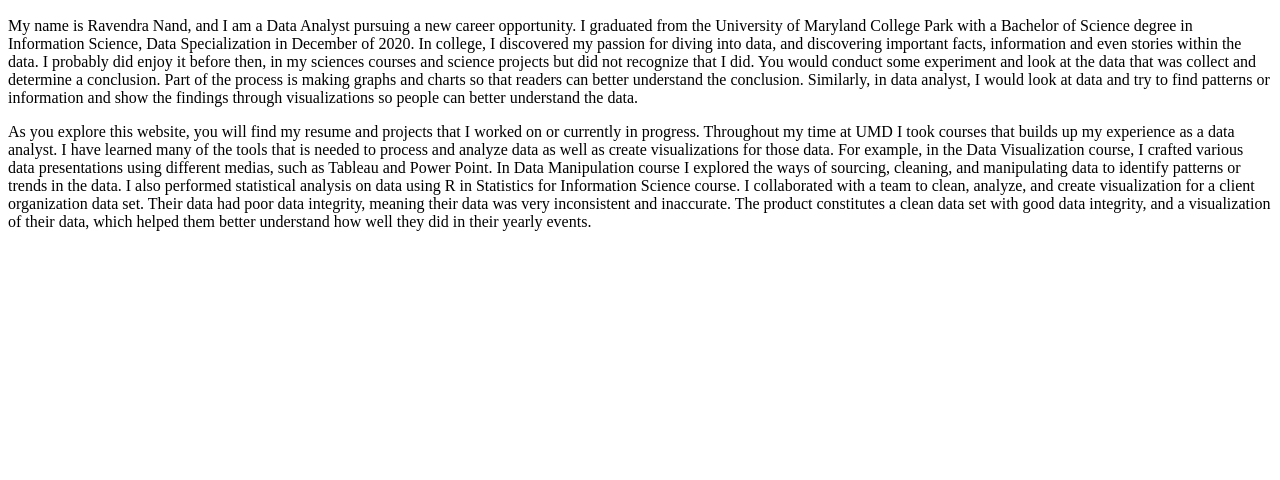
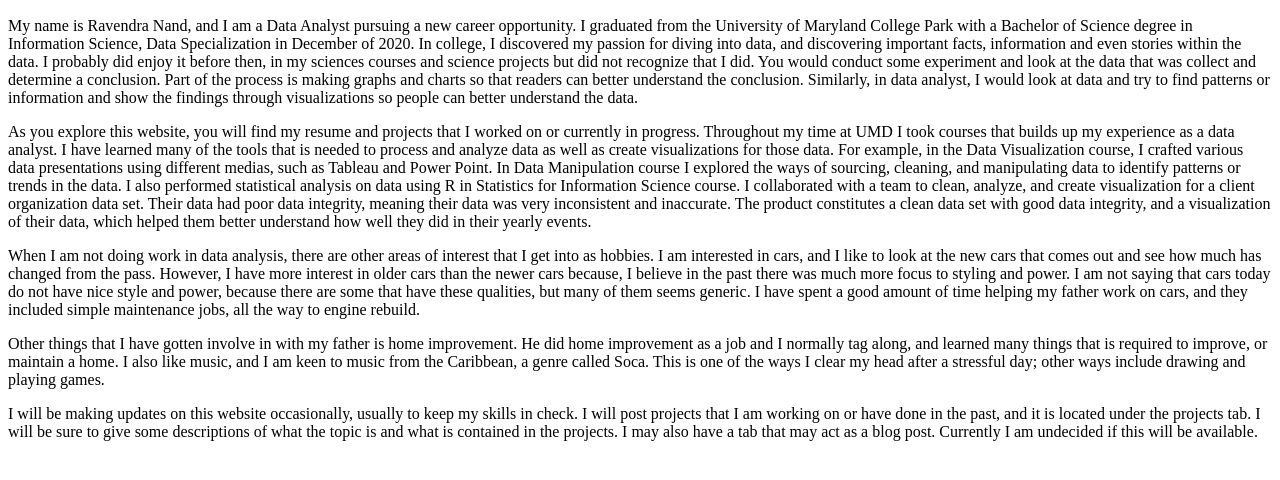
Before and after one commit to RavendraNand97/RavProjectWebsite, a website: page public/index.html in a window 1280 px wide. Shown: the part 96-576 px from the top of the page. Drawn offline with Linux system fonts and the light colour scheme.

Commit message:
aboutpagemoreparagraphs

```diff
--- a/public/index.html
+++ b/public/index.html
@@ -18,7 +18,16 @@
     </p>
 
     <p>
+        When I am not doing work in data analysis, there are other areas of interest that I get into as hobbies. I am interested in cars, and I like to look at the new cars that comes out and see how much has changed from the pass. However, I have more interest in older cars than the newer cars because, I believe in the past there was much more focus to styling and power. I am not saying that cars today do not have nice style and power, because there are some that have these qualities, but many of them seems generic. I have spent a good amount of time helping my father work on cars, and they included simple maintenance jobs, all the way to engine rebuild.
 
     </p>
 
+    <p>
+        Other things that I have gotten involve in with my father is home improvement. He did home improvement as a job and I normally tag along, and learned many things that is required to improve, or maintain a home. I also like music, and I am keen to music from the Caribbean, a genre called Soca. This is one of the ways I clear my head after a stressful day; other ways include drawing and playing games.
+    </p>
+
+    <p>
+        I will be making updates on this website occasionally, usually to keep my skills in check. I will post projects that I am working on or have done in the past, and it is located under the projects tab. I will be sure to give some descriptions of what the topic is and what is contained in the projects. I may also have a tab that may act as a blog post. Currently I am undecided if this will be available.
+    </p>
+
 </Body>
```
